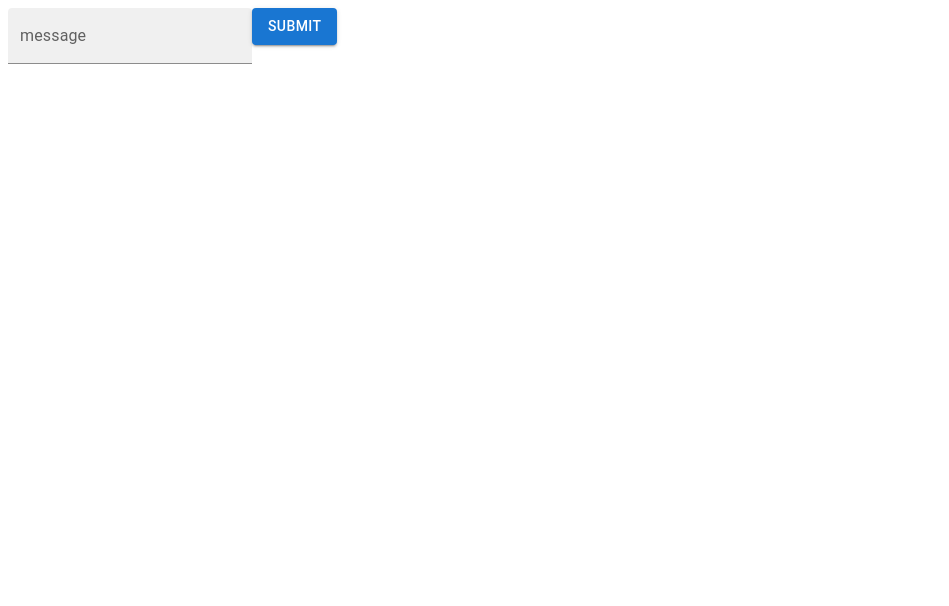
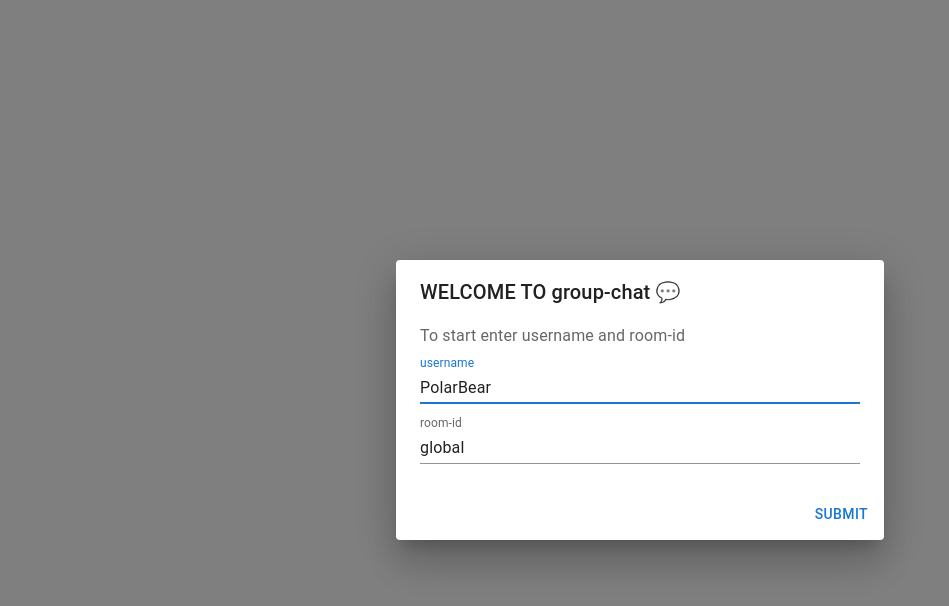
Before and after one commit to TheEagerLearner/group-chat, a React (Vite) app in the folder client/: page / in a window 1280 px wide. Shown: the top 606 px of the page, without its empty margins (0-949 px from the left). Built offline with nearby package versions, Linux system fonts and the light colour scheme; no server answers.

Commit message:
added Dialog Box

```diff
--- a/client/src/App.jsx
+++ b/client/src/App.jsx
@@ -1,28 +1,54 @@
 import React,{useState} from 'react';
 
 import io from 'socket.io-client';
-import {Button,TextField} from '@mui/material'
+import {Button,Dialog,DialogActions,DialogContent,DialogContentText,DialogTitle} from '@mui/material'
+import Snack from './assets/components/Snack';
+import InputBar from './assets/components/InputBar';
 const socket = io('http://localhost:3002')
 
 function App() {
+  const [open, setOpen] = React.useState(true);
+  const [sn_open,setSnOpen] = React.useState({open:false,text:"Success",sev:"success"});
+  const [username,setUsername] = React.useState('PolarBear');
+  const [room,setRoom] = React.useState('global');
 
+
+  //Function to validate the Data entered in Dialog---------------
+  const handleUserDataSubmit = ()=>{
+    console.log(username,room)
+    if(username.length==0 || room.length==0){
+      setSnOpen({open:true,text:"Please Enter all the details",sev:"error"})
+    }
+    else{
+      setSnOpen({open:true,text:"Start chatting with the room members",sev:"success"})
+      setOpen(false);
+    }
+  }
+
+  //Handling Closing option for Dialog -------------------
+  const handleClose = () => {
+    setSnOpen(prevState => ({...prevState, open: false}));
+    console.log(open)
+  };
+
+
+  // ---------Socket Logic and functions ---------------------
+  //Eastablishing Socket Connection ------------
   socket.on('connect',()=>{
-    console.log(socket.connected)
+    console.log(socket.connected) //Grabbing Socket Status
   })
 
+  //Recv Broadcasted Message back
   socket.on('rec',message=>{
     setMsg(message)
   })
 
   const [inputValue, setInputValue] = useState('');
   const [msg,setMsg] = useState("")
-  const handleChange = (event) => {
-    setInputValue(event.target.value);
-    // console.log(event.target.value)
-  };
 
   const handleSubmit = (event) => {
     event.preventDefault();
+    //Sending Socket message to Server
     socket.emit('message',inputValue);
     setInputValue("")
 
@@ -31,11 +57,42 @@ function App() {
 
   return (
   <div>
-    <form onSubmit={handleSubmit}>
-      <TextField id="filled-basic" label="message" variant="filled"  type="text" value={inputValue} onChange={handleChange} />
-      <Button variant="contained" type="submit">Submit</Button>
-    </form>
-    <h1>{msg}</h1>
+
+    <Dialog open={open} onClose={handleClose}>
+        <DialogTitle>
+          WELCOME TO group-chat 💬
+        </DialogTitle>
+        <DialogContent>
+          <DialogContentText>
+            To start enter username and room-id
+          </DialogContentText>
+
+          <InputBar
+            label={"username"}
+            value={username}
+            onChange={(event)=>{setUsername(event.target.value)}}
+          />
+
+          <InputBar
+            label={"room-id"}
+            value={room}
+            onChange={(event)=>{setRoom(event.target.value.toLowerCase())}}
+          />
+
+        </DialogContent>
+        <DialogActions>
+          <Button
+            type='submit'
+            onClick={handleUserDataSubmit}
+          >
+            Submit
+          </Button>
+        </DialogActions>
+      </Dialog>
+    <Snack
+      sn_open={sn_open}
+      handleClose={handleClose}
+    />
   </div>
   )
 }
--- /dev/null
+++ b/client/src/assets/components/InputBar.jsx
@@ -0,0 +1,21 @@
+import {
+    TextField
+} from '@mui/material';
+
+const InputBar = ({label,value,onChange}) => {
+
+    return(
+    <TextField
+        autoFocus
+        margin="dense"
+        label={label}
+        type="text"
+        fullWidth
+        variant="standard"
+        value={value}
+        onChange={onChange}
+    />
+    );
+}
+
+export default InputBar;
--- /dev/null
+++ b/client/src/assets/components/Snack.jsx
@@ -0,0 +1,25 @@
+import {
+    Snackbar,
+    Alert
+} from '@mui/material';
+
+const Snack = ({handleClose,sn_open})=>{
+
+    return(
+    <Snackbar
+        open={sn_open.open}
+        autoHideDuration={6000}
+        onClose={handleClose}
+    >
+        <Alert
+            onClose={handleClose}
+            severity={sn_open.sev}
+            sx={{ width: '100%' }}
+        >
+            {sn_open.text}
+        </Alert>
+    </Snackbar>
+    )
+}
+
+export default Snack;
```
